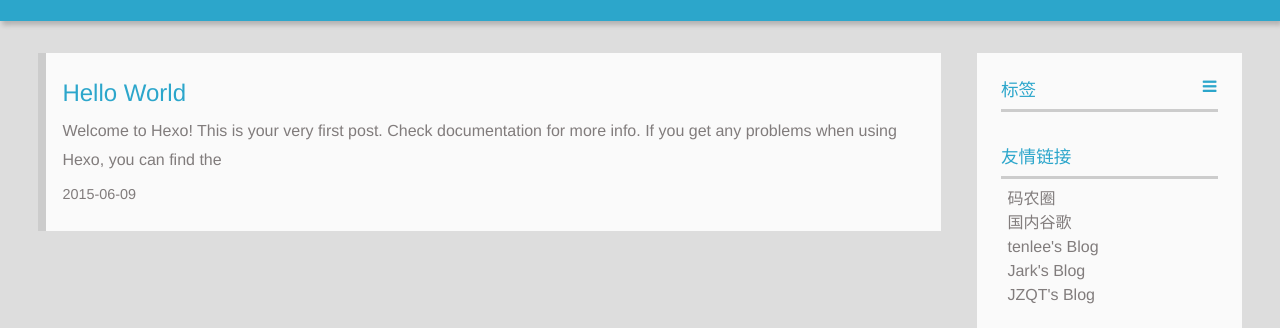
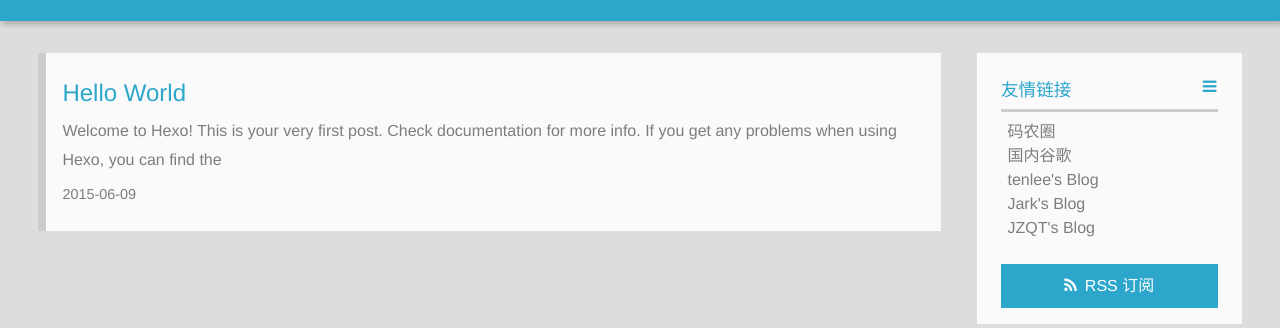
Before and after one commit to tenlee2012/tenlee2012.github.io, a plain HTML site: page index.html in a window 1280 px wide. Shown: the part 160-488 px from the top of the page. Drawn offline with Linux system fonts and the light colour scheme; a script that the page names is missing.

Commit message:
Site updated: 2015-07-03 16:31:51

```diff
--- a/index.html
+++ b/index.html
@@ -106,17 +106,6 @@
 
 
 
-
-<div class="tagslist">
-	<p class="asidetitle">标签</p>
-		<ul class="clearfix">
-
-
-
-
-
-		</ul>
-</div>
 
 
   <div class="linkslist">
```
Also changed, not shown: 2015/06/09/hello-world/index.html (+0 -11 lines).
